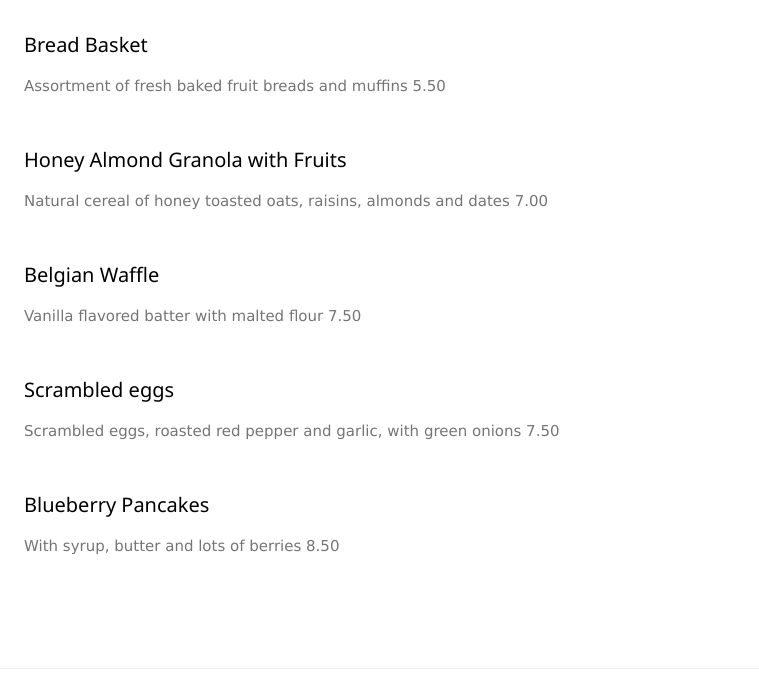
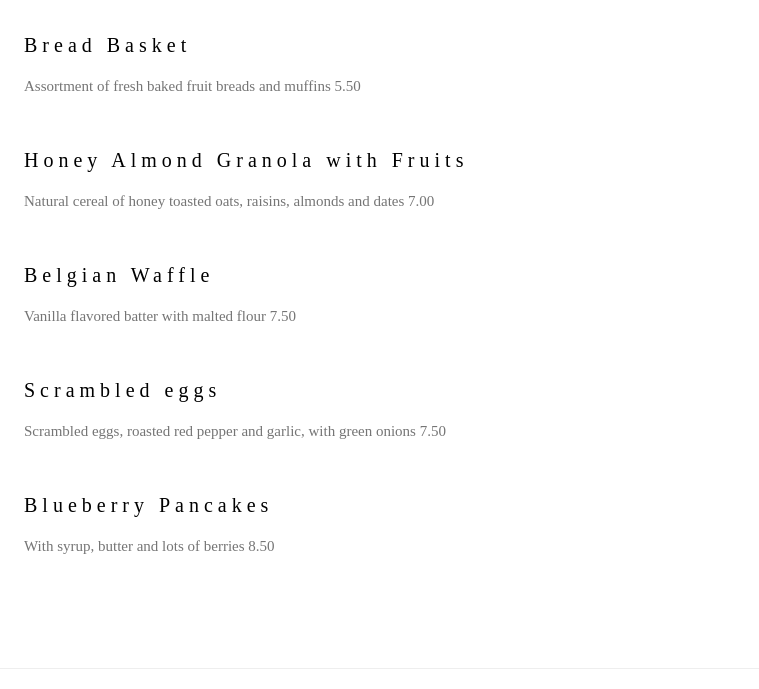
Before and after one commit to NadeenRamadan/versionControlPro, a plain HTML site: page menu.html in a window 1280 px wide. Shown: the part 153-842 px from the top of the page, without its empty margins (0-759 px from the left). Drawn offline with nearby package versions, Linux system fonts and the light colour scheme.

Commit message:
Update menu.html

```diff
--- a/menu.html
+++ b/menu.html
@@ -4,6 +4,13 @@
 <meta charset="UTF-8">
 <meta name="viewport" content="width=device-width, initial-scale=1">
 <link rel="stylesheet" href="https://www.w3schools.com/w3css/4/w3.css">
+<style>
+body {font-family: "Times New Roman", Georgia, Serif;}
+h1, h2, h3, h4, h5, h6 {
+  font-family: "Playfair Display";
+  letter-spacing: 5px;
+}
+</style>
 
 <body>
 <!-- Menu Section -->
```
